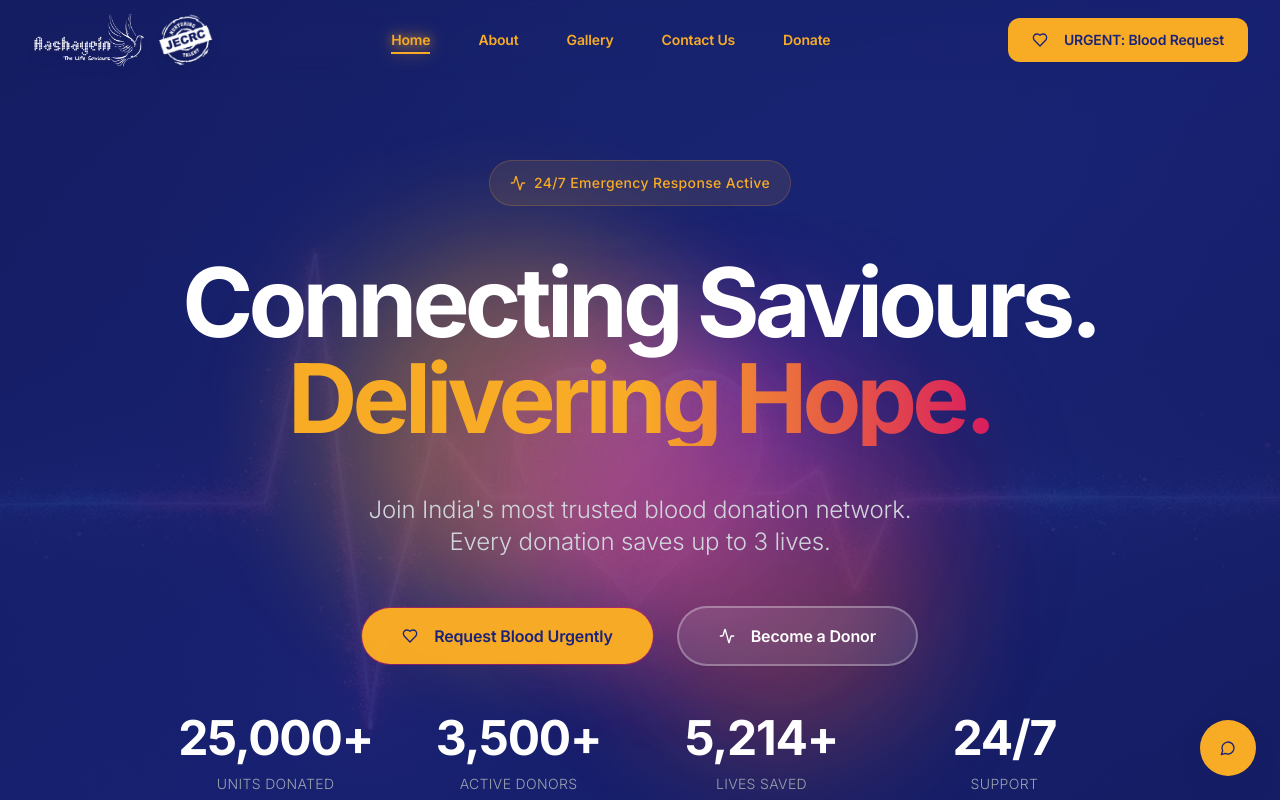
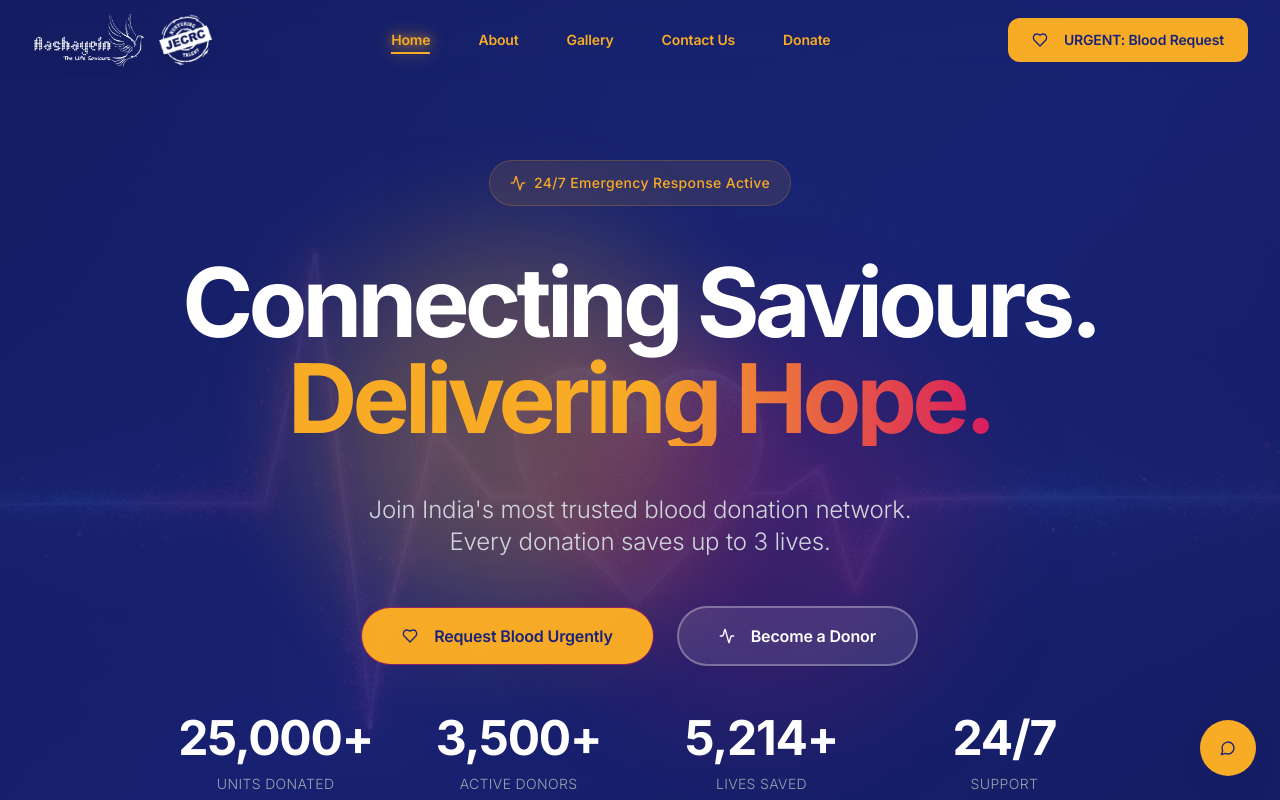
Before and after one commit to ekjot2727-png/aashayein-reimagined-ui-38674-04334-631-77524, a React (Vite) app: page / in a window 1280 px wide. Shown: the top 800 px of the page. Built offline with nearby package versions, Linux system fonts and the light colour scheme; the HTML template or start-up script is replaced by a standard one.

Commit message:
Reverted to commit 0227379d3291f50af9e6aa55f9a3e5ee2909a5dc

```diff
--- a/src/components/Hero.tsx
+++ b/src/components/Hero.tsx
@@ -16,13 +16,10 @@ const Hero = () => {
         <div className="absolute inset-0 bg-gradient-to-br from-navy-deep/95 via-navy-base/90 to-navy-deep/95" />
       </div>
 
-      {/* Animated Elements - Colorful Heartbeat */}
+      {/* Animated Elements - Enhanced Heartbeat */}
       <div className="absolute inset-0 z-0 overflow-hidden">
-        <div className="absolute top-1/4 left-1/4 w-96 h-96 bg-primary/40 rounded-full blur-3xl animate-pulse" />
-        <div className="absolute bottom-1/4 right-1/4 w-96 h-96 bg-secondary/40 rounded-full blur-3xl animate-pulse" style={{ animationDelay: '1s' }} />
-        <div className="absolute top-1/3 right-1/3 w-80 h-80 bg-purple-500/35 rounded-full blur-3xl animate-pulse" style={{ animationDelay: '0.5s' }} />
-        <div className="absolute bottom-1/3 left-1/3 w-80 h-80 bg-pink-500/35 rounded-full blur-3xl animate-pulse" style={{ animationDelay: '1.5s' }} />
-        <div className="absolute top-1/2 left-1/2 w-72 h-72 bg-orange-500/30 rounded-full blur-3xl animate-pulse" style={{ animationDelay: '0.75s' }} />
+        <div className="absolute top-1/4 left-1/4 w-96 h-96 bg-primary/30 rounded-full blur-3xl animate-pulse" />
+        <div className="absolute bottom-1/4 right-1/4 w-96 h-96 bg-secondary/30 rounded-full blur-3xl animate-pulse delay-1000" />
       </div>
 
       {/* Content */}
```
